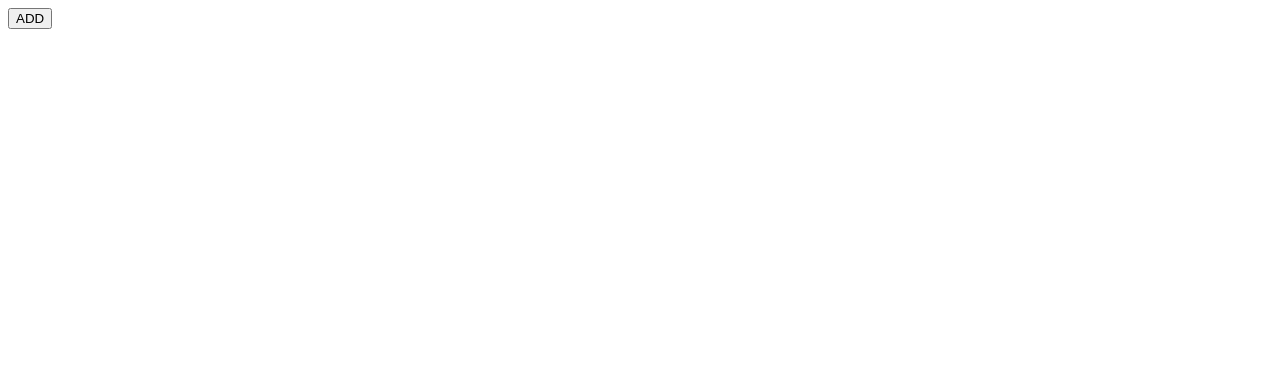
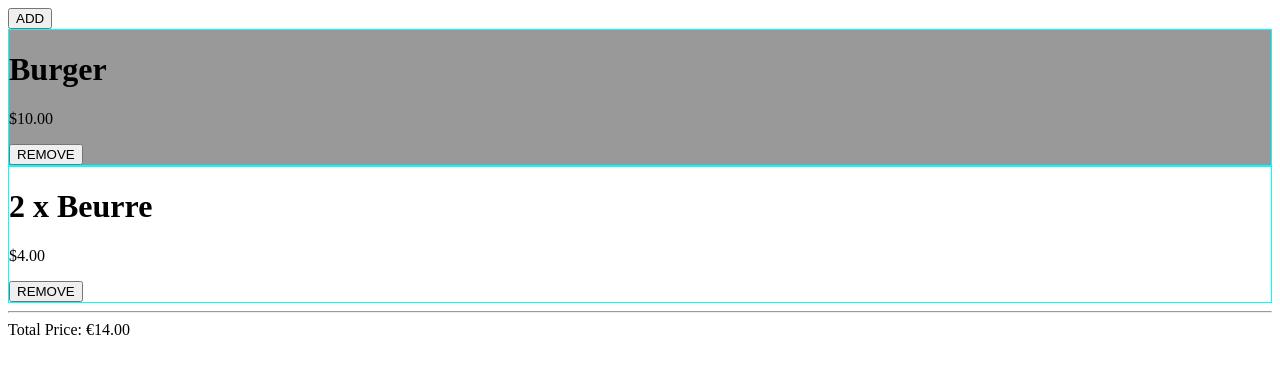
Before and after one commit to wishtack-training/wt-training-angular, an Angular app: page / in a window 1280 px wide. Shown: the top 374 px of the page. Built offline with nearby package versions, Linux system fonts and the light colour scheme.

Commit message:
✅ Using `<wt-sandwich-preview>` in  `<wt-cart-detail>`.

```diff
--- a/src/app/cart/cart-detail/cart-detail.component.html
+++ b/src/app/cart/cart-detail/cart-detail.component.html
@@ -1,17 +1,18 @@
 <button (click)="addSandwich()">ADD</button>
 
-<ul>
-    <li
-        *ngFor="let sandwich of getSandwichList(); let even=even"
-        [class.wt-even]="even">
+<div
+    *ngFor="let sandwich of getSandwichList(); let even=even">
 
-        <span>{{ sandwich.title }}</span>
-        <span>{{ sandwich.price | currency:'EUR' }}</span>
+    <wt-sandwich-preview
+        class="wt-border"
+        [class.wt-even]="even"
+        [sandwich]="sandwich">
 
         <button (click)="removeSandwich(sandwich)">REMOVE</button>
 
-    </li>
-</ul>
+    </wt-sandwich-preview>
+
+</div>
 
 <ng-container *ngIf="!isEmpty()">
 
--- a/src/app/cart/cart-detail/cart-detail.component.ts
+++ b/src/app/cart/cart-detail/cart-detail.component.ts
@@ -1,4 +1,4 @@
-import { Component } from '@angular/core';
+import { Component, OnInit } from '@angular/core';
 import { Cart } from '../cart';
 import { Sandwich } from '../sandwich';
 
@@ -7,9 +7,20 @@ import { Sandwich } from '../sandwich';
     templateUrl: './cart-detail.component.html',
     styleUrls: ['./cart-detail.component.scss']
 })
-export class CartDetailComponent {
+export class CartDetailComponent implements OnInit {
 
     private _cart = new Cart();
+
+    ngOnInit() {
+        this._cart.addSandwich(new Sandwich({
+            title: 'Burger',
+            price: 10
+        }));
+        this._cart.addSandwich(new Sandwich({
+            title: '2 x Beurre',
+            price: 4
+        }));
+    }
 
     addSandwich() {
 
--- a/src/app/sandwich/sandwich-preview/sandwich-preview.component.html
+++ b/src/app/sandwich/sandwich-preview/sandwich-preview.component.html
@@ -7,8 +7,4 @@
     </li>
 </ul>
 
-<button
-    *ngIf="isAlreadyBought"
-    [disabled]="!canBuy()"
-    (click)="buy()">BUY
-</button>
+<ng-content></ng-content>
--- a/src/app/sandwich/sandwich-preview/sandwich-preview.component.scss
+++ b/src/app/sandwich/sandwich-preview/sandwich-preview.component.scss
@@ -0,0 +1,6 @@
+:host {
+    display: block;
+    border-color: cyan;
+    border-style: solid;
+    border-width: 1px;
+}
--- a/src/app/sandwich/sandwich-preview/sandwich-preview.component.ts
+++ b/src/app/sandwich/sandwich-preview/sandwich-preview.component.ts
@@ -1,4 +1,4 @@
-import { Component } from '@angular/core';
+import { Component, Input } from '@angular/core';
 import { Sandwich } from '../../cart/sandwich';
 
 @Component({
@@ -8,22 +8,6 @@ import { Sandwich } from '../../cart/sandwich';
 })
 export class SandwichPreviewComponent {
 
-    sandwich = new Sandwich({
-        title: 'Burger',
-        price: 10,
-        ingredientList: [
-            'Du gras',
-            'Du pain'
-        ]
-    });
-    isAlreadyBought = false;
-
-    canBuy() {
-        return this.sandwich.price != null;
-    }
-
-    buy() {
-        this.isAlreadyBought = true;
-    }
+    @Input() sandwich: Sandwich;
 
 }
```
